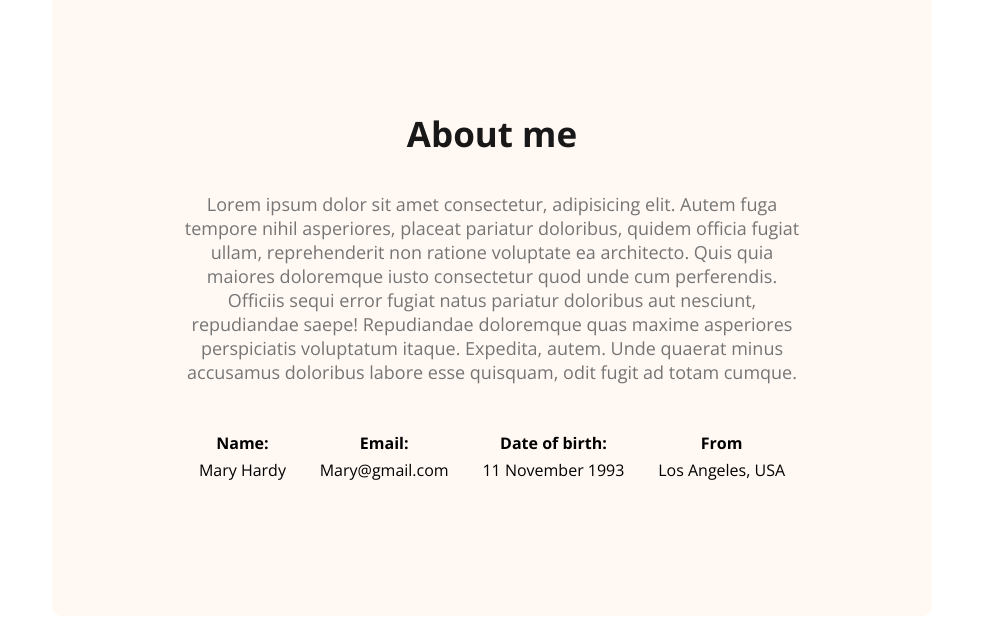
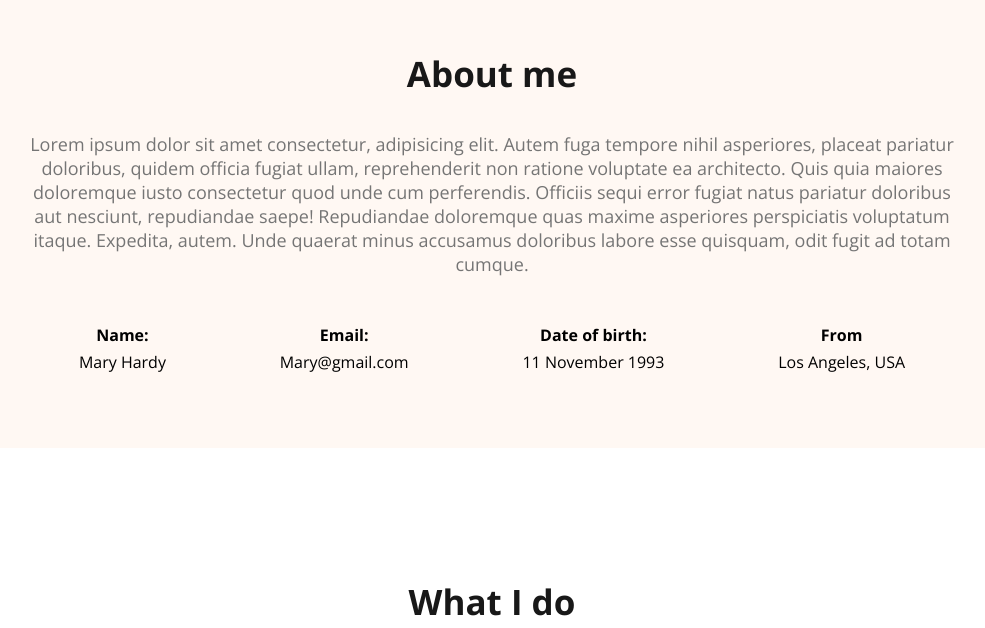
Before and after one commit to WebHarvester/Developer-portfolio, a plain HTML site: page index.html in a window 1280 px wide. Shown: the part 953-1581 px from the top of the page, without its empty margins (148-1133 px from the left). Drawn offline with nearby package versions, Linux system fonts and the light colour scheme.

Commit message:
finished

```diff
--- a/styles/portfolio.css
+++ b/styles/portfolio.css
@@ -121,10 +121,9 @@ main section {
 /* About section styles */
 
 .about {
-    padding: 130px;
+    padding: 70px 100px;
     border-radius: 10px;
     background: #FFF8F3;
-    margin: 130px;
 }
 
 .about-info-container {
```
